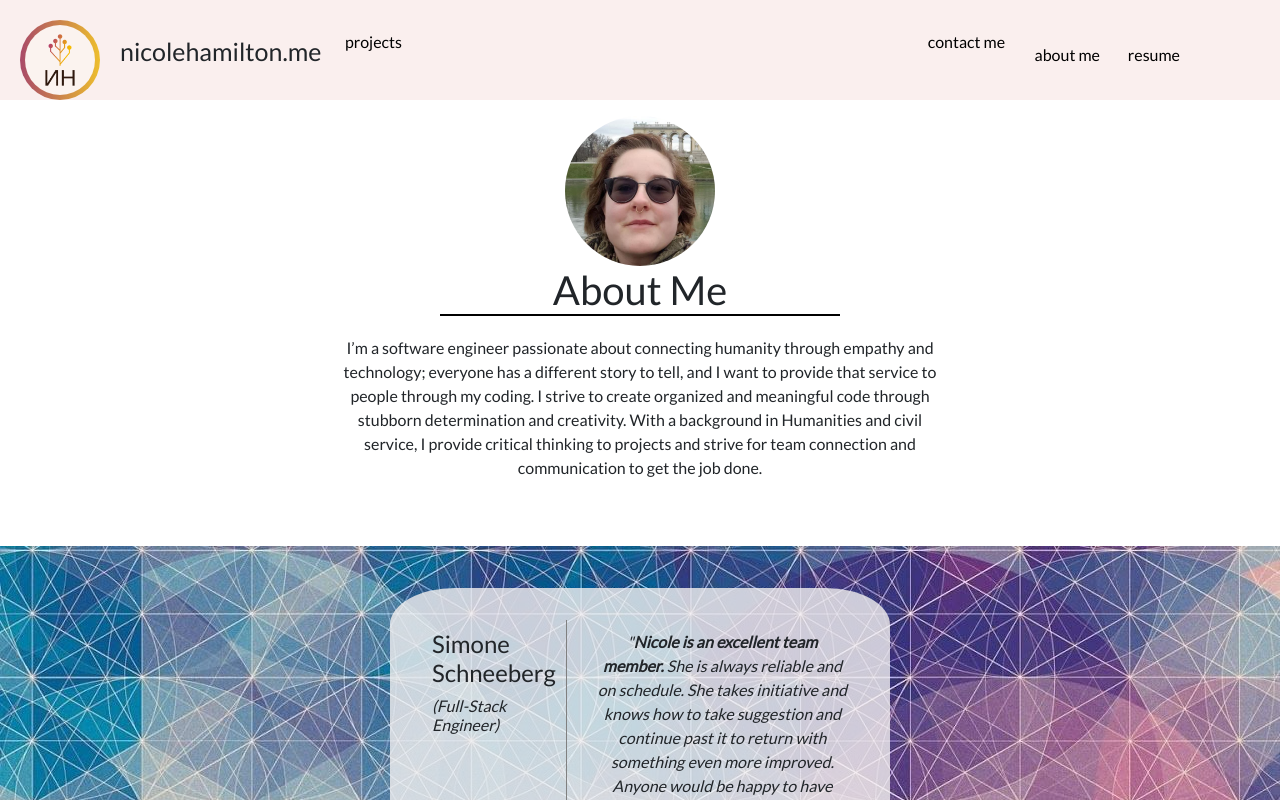
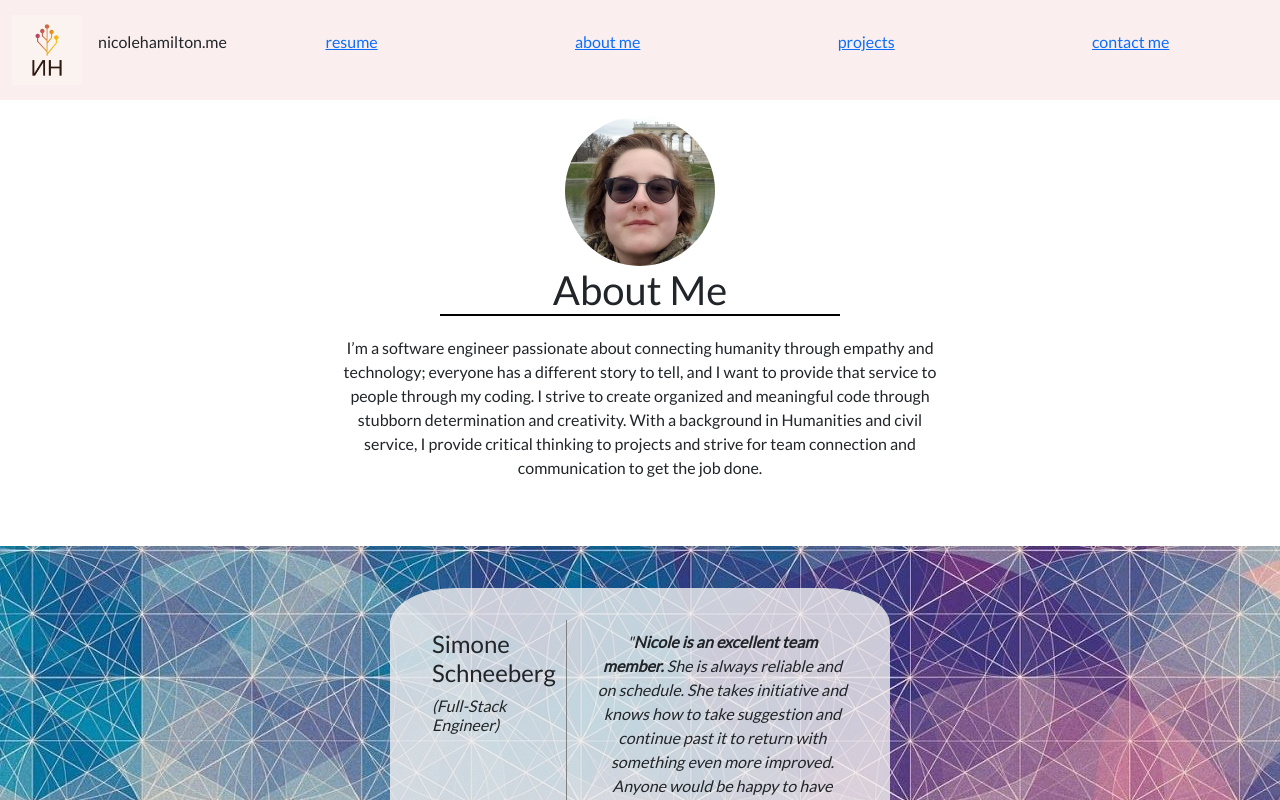
Before and after one commit to NikkiHmltn/nicole-hamilton-portfolio, a React (Create React App) app: page /about in a window 1280 px wide. Shown: the top 800 px of the page. Built offline with nearby package versions, Linux system fonts and the light colour scheme.

Commit message:
reset nav style to a fixed sticky

```diff
--- a/src/components/NavBar.js
+++ b/src/components/NavBar.js
@@ -12,11 +12,11 @@ export default function Nav() {
                 <div className="container-fluid" id="nav-bar">
                     <div className="pic-wrapper">
                         <Link className="navbar-brand" to="/">
-                            <img src={logo} alt="" width="70" height="70" id="nav-bar-pic"className="d-inline-block align-top" style={{borderRadius: "50%"}}/>
+                            <img src={logo} alt="" width="70" height="70" id="nav-bar-pic"className="d-inline-block align-top" />
                         </Link>
                     </div>
                     <div className="nav-title">
-                        <p style={{marginLeft: "-120px", fontSize: "25px"}}>nicolehamilton.me</p>
+                        <p>nicolehamilton.me</p>
                     </div>
                     <div className='navbar-nav mx-auto resume' >
                         <NavLink to="/resume">
--- a/src/components/css/NavBar.css
+++ b/src/components/css/NavBar.css
@@ -7,50 +7,3 @@
     background-color: rgb(250,239,238);
     z-index: 1;
 }
-
-.pic-wrapper{
-    position: relative;
-    max-width:70px;
-    padding: 0;
-    left: 1%;
-    top: 10%;
-}
-
-.pic-wrapper::before {
-    border-radius: 100%;
-    content: '';
-    background-image: linear-gradient(to right, rgb(169,73,104) 0%, rgb(237,190,45) 100%);
-    top: -5px;
-    left: -5px;
-    bottom: -5px;
-    right: -5px;
-    position: absolute;
-    z-index:-1;
-}
-
-.nav-title {
-    position: absolute;
-    top: 33px;
-    left: 15em;
-}
-
-.resume {
-    position: absolute;
-    top: 13px;
-    right: 5em;
-    padding: 20px;
-    margin: 10px;
-}
-
-.about {
-    position: absolute;
-    top: 13px;
-    right: 10em;
-    padding: 20px;
-    margin: 10px;
-}
-
-a {
-    text-decoration: none;
-    color: black;
-}
```
Also changed, not shown: 1 other file (tests, documents, lock files or other folders).
